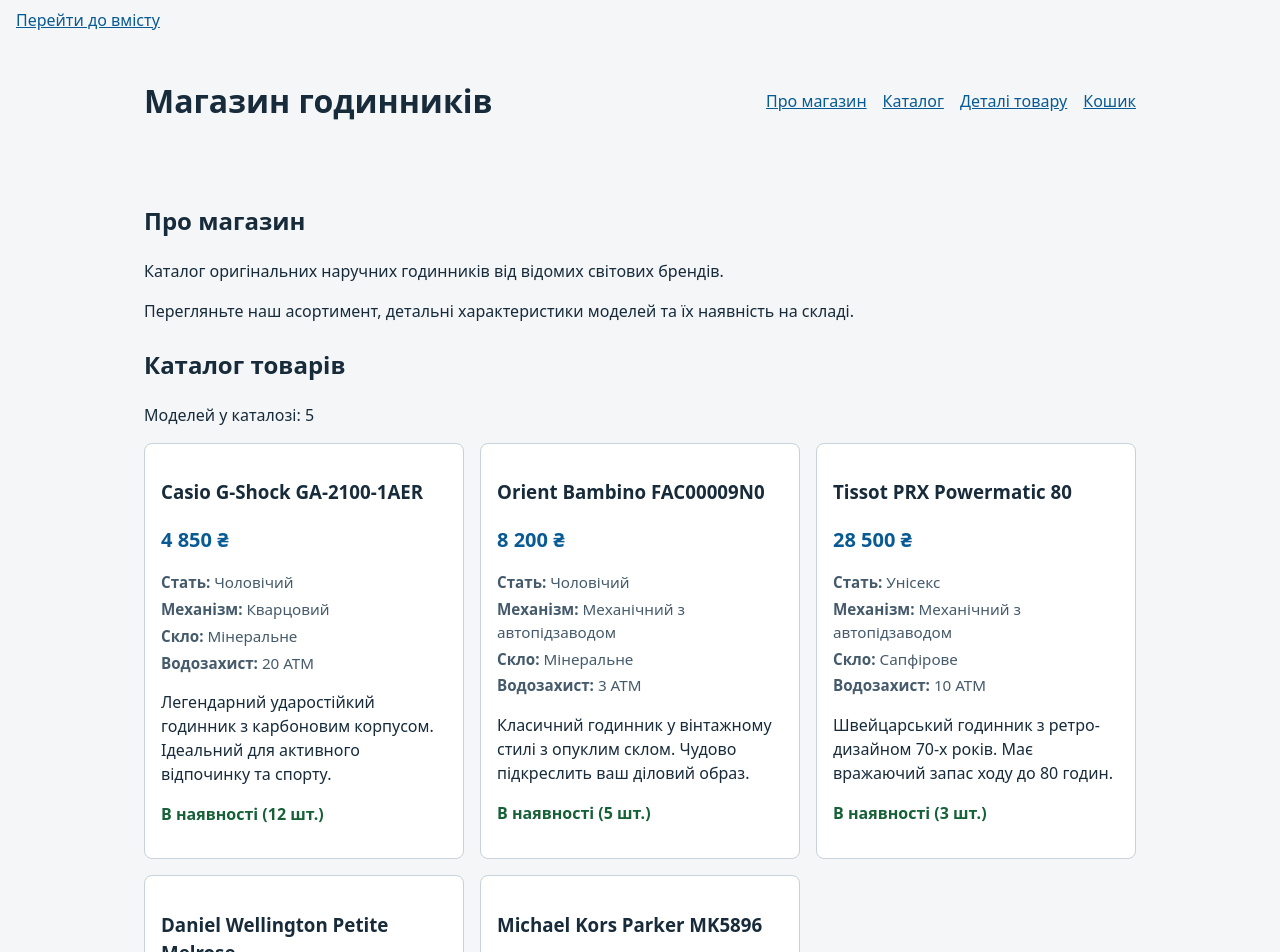
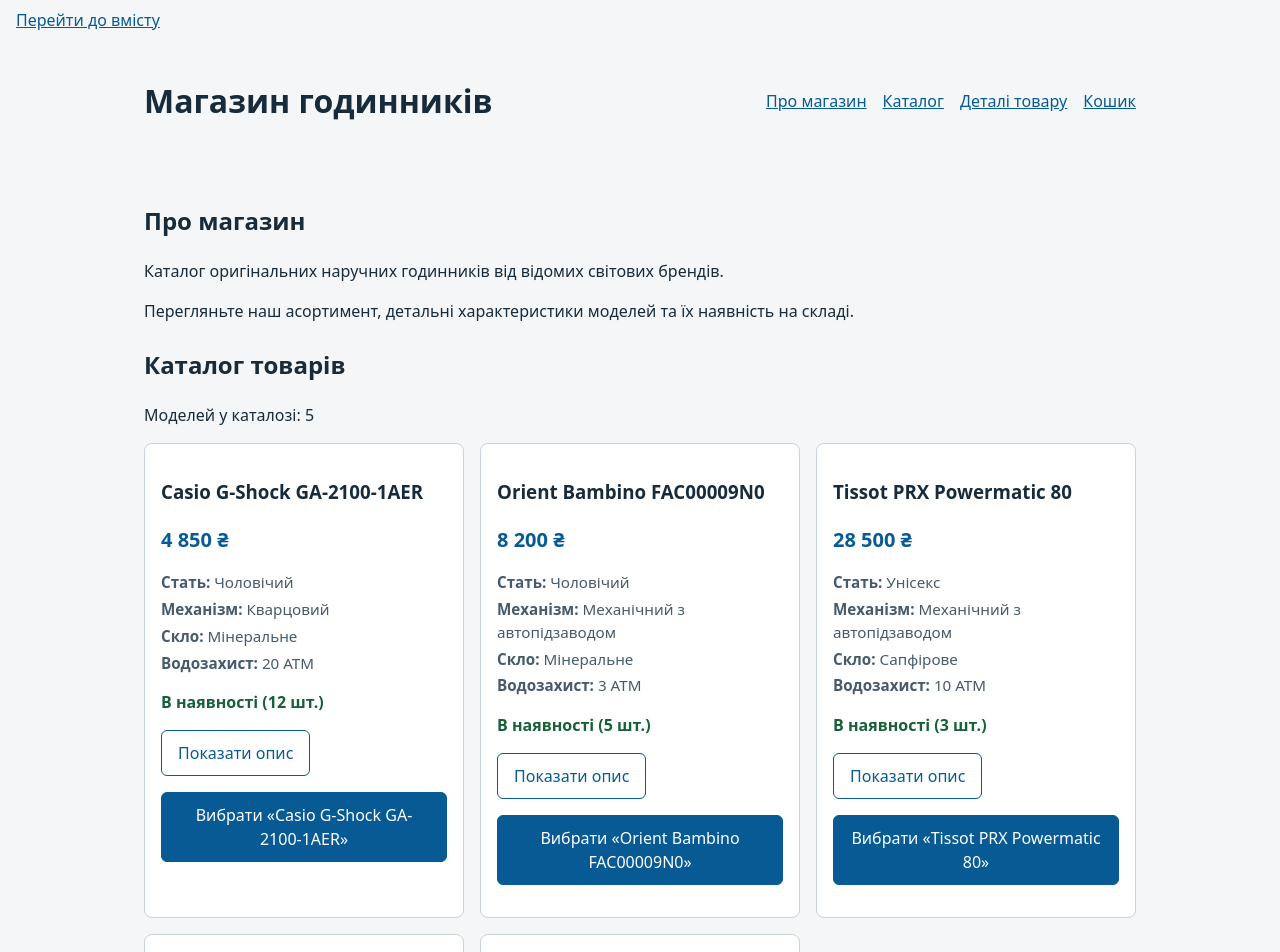
Before and after one commit to ifsmth/WatchStoreReact, a React (Vite) app: page / in a window 1280 px wide. Shown: the top 952 px of the page. Built offline with nearby package versions, Linux system fonts and the light colour scheme.

Commit message:
add local state to product cards and selection events

```diff
--- a/src/App.jsx
+++ b/src/App.jsx
@@ -23,3 +23,5 @@ export default function App() {
     </AppLayout>
   );
 }
+
+// exampleItem undefined
--- a/src/components/products/ProductCard.jsx
+++ b/src/components/products/ProductCard.jsx
@@ -1,6 +1,14 @@
+import { useState } from "react";
 import StockBadge from "./StockBadge.jsx";
+import AppButton from "../ui/AppButton.jsx";
 
-export default function ProductCard({ item }) {
+export default function ProductCard({ item, selected, onSelect }) {
+  // Локальний стан для розгортання опису
+  const [detailsOpen, setDetailsOpen] = useState(false);
+
+  // Унікальний ID для зв'язку кнопки розгортання з блоком тексту
+  const descriptionId = `product-${item.id}-description`;
+
   return (
     <article className="product-card">
       <h3>{item.title}</h3>
@@ -23,11 +31,33 @@ export default function ProductCard({ item }) {
         </li>
       </ul>
 
-      <p className="description">{item.description}</p>
-
       <p>
         <StockBadge stock={item.stock} />
       </p>
+
+      {/* Кнопка керування локальним станом */}
+      <AppButton
+        variant="secondary"
+        aria-expanded={detailsOpen}
+        aria-controls={descriptionId}
+        onClick={() => setDetailsOpen((previous) => !previous)}
+      >
+        {detailsOpen ? "Згорнути опис" : "Показати опис"}
+      </AppButton>
+
+      {/* Прихований/відкритий текст опису */}
+      <p id={descriptionId} hidden={!detailsOpen} className="description">
+        {item.description}
+      </p>
+
+      {/* Кнопка вибору товару для замовлення */}
+      <p>
+        <AppButton aria-pressed={selected} onClick={() => onSelect(item.id)}>
+          Вибрати «{item.title}»
+        </AppButton>
+      </p>
+
+      {selected && <p className="selection-note">Обрано для замовлення.</p>}
     </article>
   );
 }
--- a/src/components/products/ProductList.jsx
+++ b/src/components/products/ProductList.jsx
@@ -1,20 +1,25 @@
 import ProductCard from "./ProductCard.jsx";
 import EmptyState from "../ui/EmptyState.jsx";
 
-export default function ProductList({ items }) {
+export default function ProductList({
+  items,
+  selectedId,
+  onSelect,
+  emptyTitle = "Товари ще не додано.",
+}) {
   if (items.length === 0) {
-    return (
-      <EmptyState title="Товари ще не додано.">
-        <p>Після наповнення каталогу тут з'являться картки годинників.</p>
-      </EmptyState>
-    );
+    return <EmptyState title={emptyTitle} />;
   }
 
   return (
     <ul className="products-grid">
       {items.map((item) => (
         <li key={item.id}>
-          <ProductCard item={item} />
+          <ProductCard
+            item={item}
+            selected={item.id === selectedId}
+            onSelect={onSelect}
+          />
         </li>
       ))}
     </ul>
--- a/src/components/ui/AppButton.jsx
+++ b/src/components/ui/AppButton.jsx
@@ -3,12 +3,20 @@ export default function AppButton({
   type = "button",
   variant = "primary",
   disabled = false,
+  onClick,
+  "aria-pressed": ariaPressed,
+  "aria-expanded": ariaExpanded,
+  "aria-controls": ariaControls,
 }) {
   return (
     <button
       type={type}
       className={`app-button app-button-${variant}`}
       disabled={disabled}
+      onClick={onClick}
+      aria-pressed={ariaPressed}
+      aria-expanded={ariaExpanded}
+      aria-controls={ariaControls}
     >
       {children}
     </button>
--- a/src/pages/HomePage.jsx
+++ b/src/pages/HomePage.jsx
@@ -22,3 +22,5 @@ export default function HomePage() {
     </>
   );
 }
+
+// products []
```
